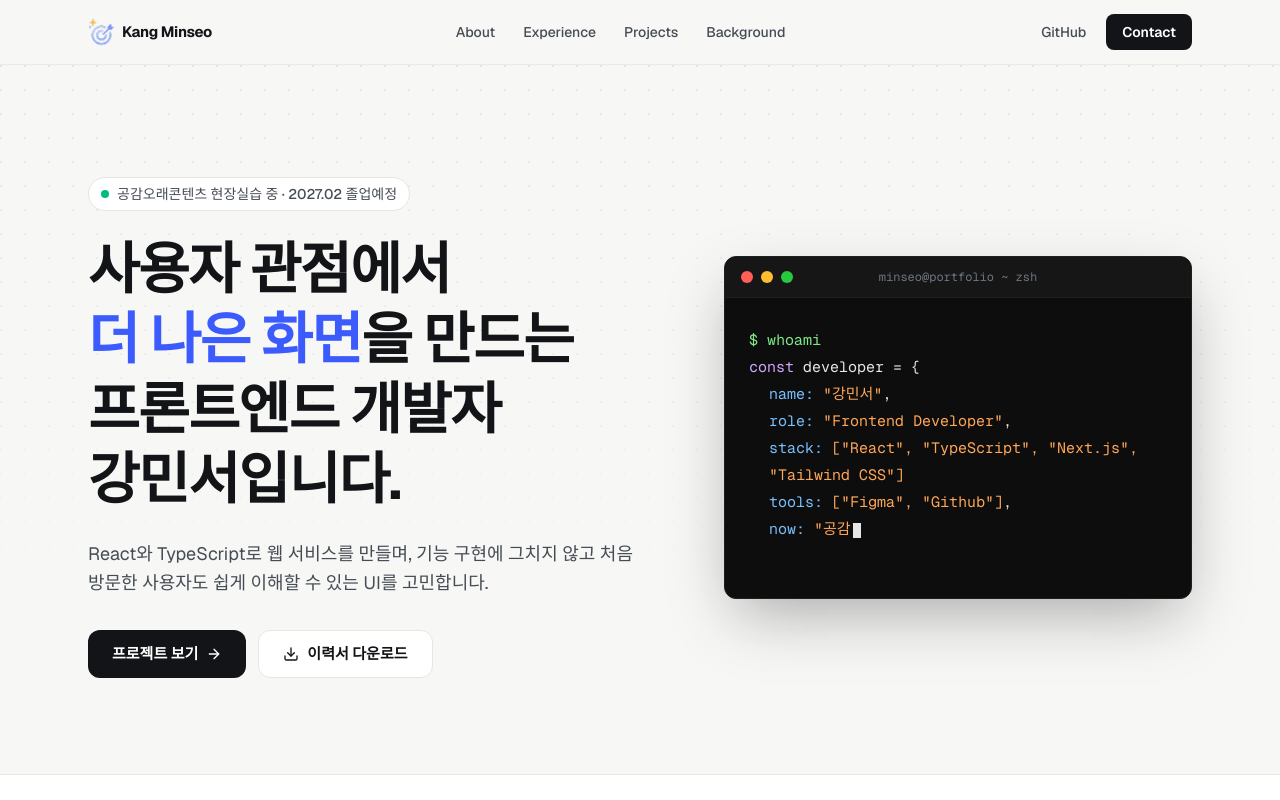
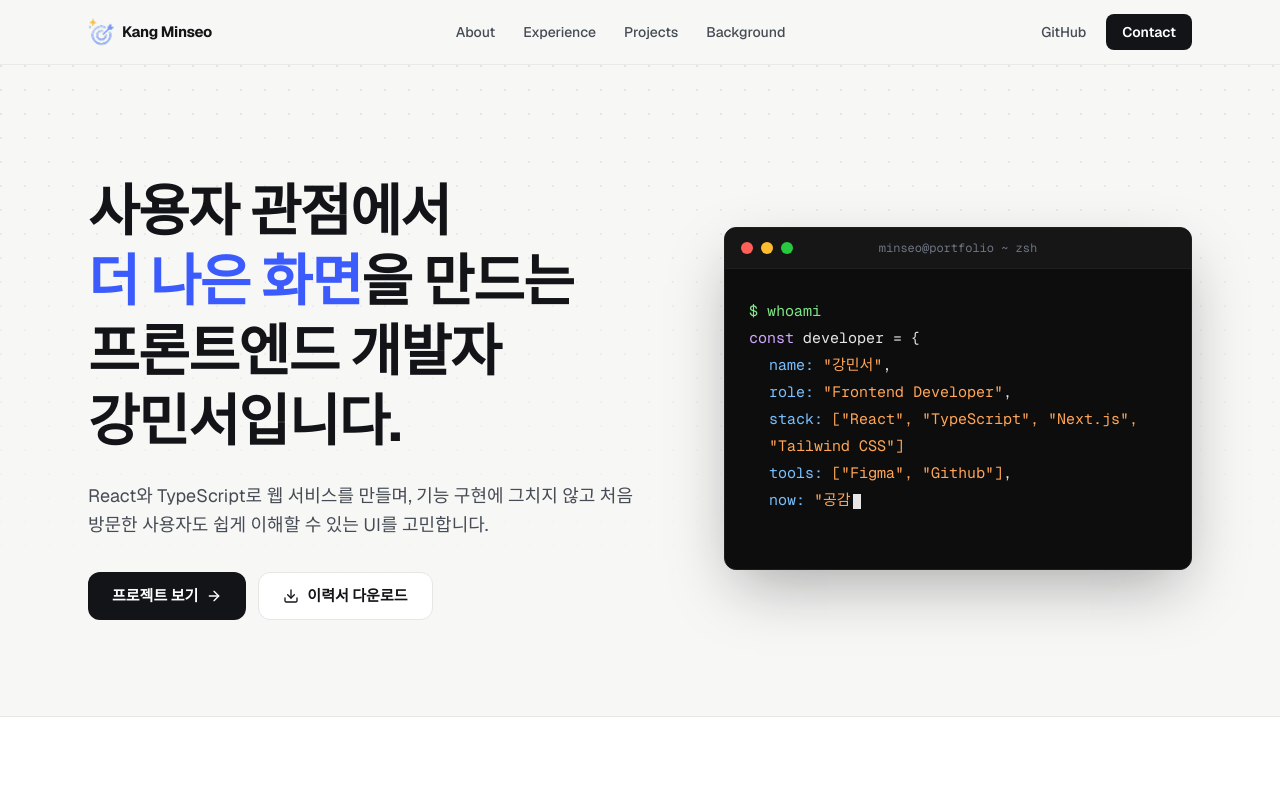
Before and after one commit to sandy424/ms-portfolio, a Next.js app: page / in a window 1280 px wide. Shown: the top 800 px of the page. Built offline with nearby package versions, Linux system fonts and the light colour scheme; a web font is replaced by a local one.

Commit message:
style: 첫 화면 상태 배지 제거

```diff
--- a/src/components/Hero.tsx
+++ b/src/components/Hero.tsx
@@ -12,15 +12,7 @@ export default function Hero() {
       />
       <div className="relative mx-auto grid w-full max-w-6xl items-center gap-12 px-4 pb-16 pt-14 sm:px-6 sm:pt-20 lg:grid-cols-[minmax(0,1.1fr)_minmax(0,0.9fr)] lg:gap-16 lg:pb-24 lg:pt-28">
         <div className="min-w-0">
-          <p className="inline-flex items-center gap-2 rounded-full border border-line bg-surface px-3 py-1.5 text-xs font-medium text-sub sm:text-sm">
-            <span className="relative flex h-2 w-2">
-              <span className="absolute inline-flex h-full w-full animate-ping rounded-full bg-emerald-400 opacity-60 motion-reduce:animate-none" />
-              <span className="relative inline-flex h-2 w-2 rounded-full bg-emerald-500" />
-            </span>
-            {profile.status}
-          </p>
-
-          <h1 className="mt-6 text-[2.25rem] font-bold leading-[1.25] tracking-tight text-ink sm:text-5xl lg:text-[3.5rem]">
+          <h1 className="text-[2.25rem] font-bold leading-[1.25] tracking-tight text-ink sm:text-5xl lg:text-[3.5rem]">
             사용자 관점에서
             <br />
             <span className="text-accent">더 나은 화면</span>을 만드는
--- a/src/data/profile.ts
+++ b/src/data/profile.ts
@@ -7,7 +7,6 @@ export const profile = {
   email: "sandy424@naver.com",
   github: "https://github.com/sandy424",
   resume: "/이력서.pdf",
-  status: "공감오래콘텐츠 현장실습 중 · 2027.02 졸업예정",
 };
 
 export type Highlight = {
```
